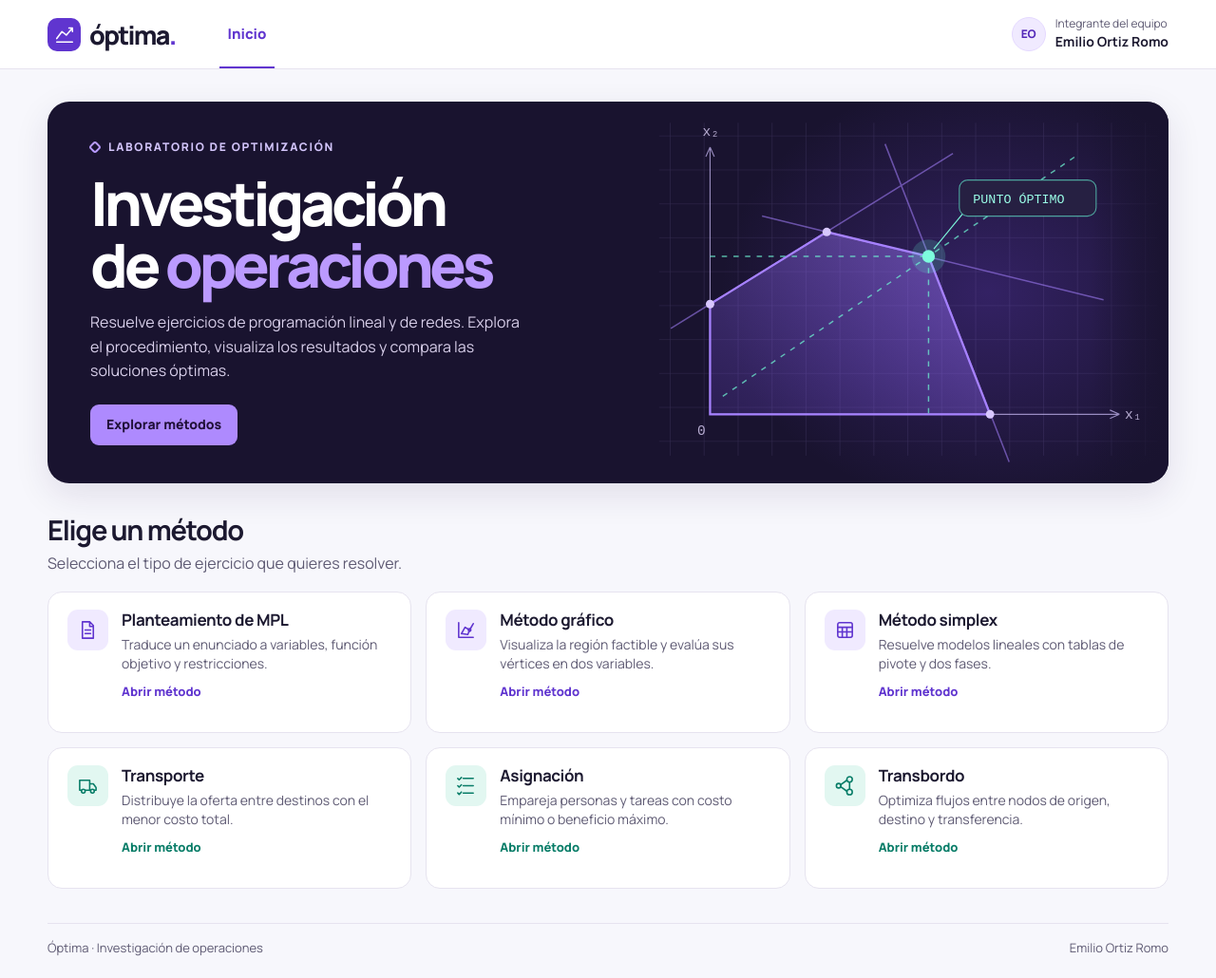
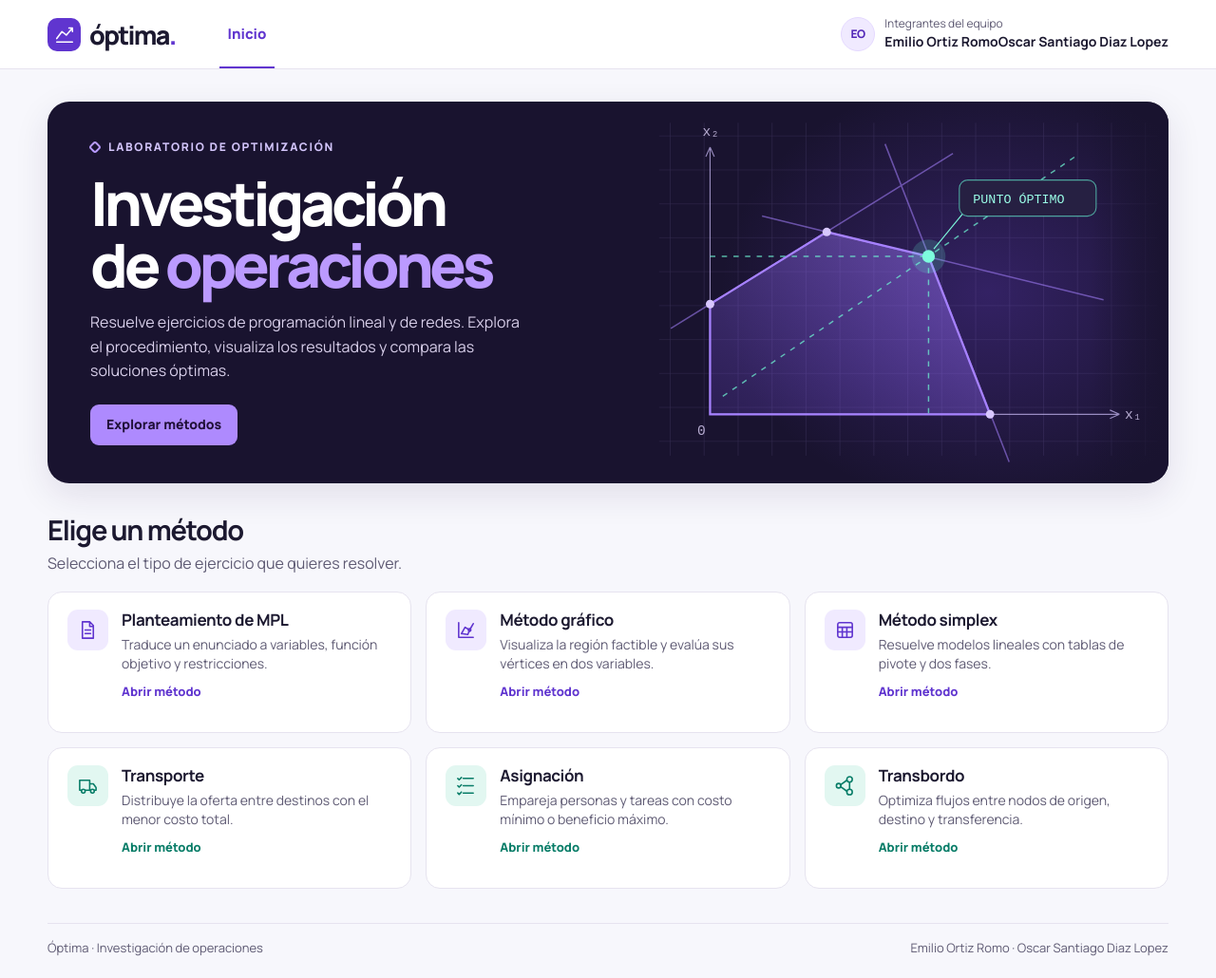
Before and after one commit to 3m1l1o37/Optima, a plain HTML site: page index.html in a window 1280 px wide. Shown: the whole page at 95% size. Drawn offline with Linux system fonts and the light colour scheme.

Commit message:
Integrantes

```diff
--- a/index.html
+++ b/index.html
@@ -14,7 +14,7 @@
 <header class="top"><div class="wrap top-inner">
   <a class="brand" href="#inicio" aria-label="Óptima, inicio"><span class="logo"><svg viewBox="0 0 24 24" aria-hidden="true"><path d="M3 17l6-8 5 4 7-8M17 5h4v4M3 21h18"/></svg></span>óptima<span class="brand-dot">.</span></a>
   <a class="home-link" href="#inicio">Inicio</a>
-  <div class="team"><span class="avatar" aria-hidden="true">EO</span><span><small>Integrante del equipo</small><strong>Emilio Ortiz Romo</strong></span></div>
+  <div class="team"><span class="avatar" aria-hidden="true">EO</span><span><small>Integrantes del equipo</small><strong>Emilio Ortiz Romo</strong><strong>Oscar Santiago Diaz Lopez</strong></span></div>
 </div></header>
 <main id="main" class="wrap">
   <div id="home">
@@ -51,6 +51,6 @@
   </div>
   <section id="workspace" hidden></section>
 </main>
-<footer class="wrap footer"><span>Óptima · Investigación de operaciones</span><span>Emilio Ortiz Romo</span></footer>
+<footer class="wrap footer"><span>Óptima · Investigación de operaciones</span><span>Emilio Ortiz Romo · Oscar Santiago Diaz Lopez</span></footer>
 </body>
 </html>
```
